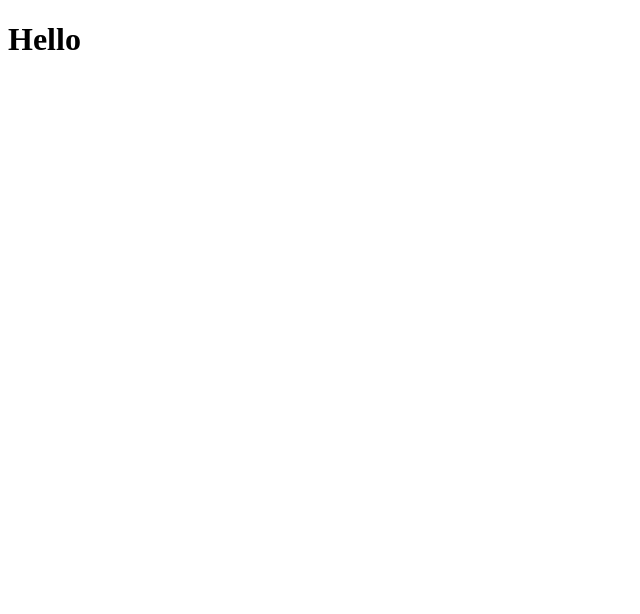
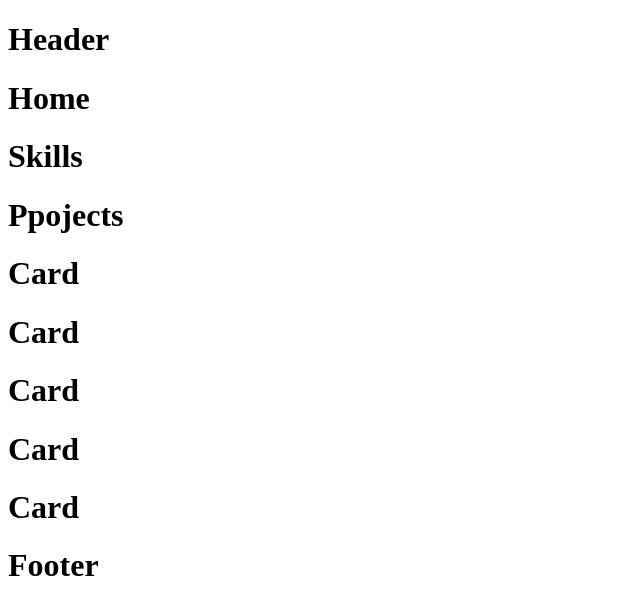
Before and after one commit to LuKilmer/portfolio, a Vue app: page / in a window 1280 px wide. Shown: the top 614 px of the page, without its empty margins (0-640 px from the left). Built offline with nearby package versions, Linux system fonts and the light colour scheme.

Commit message:
teste vue

```diff
--- a/src/App.vue
+++ b/src/App.vue
@@ -1,22 +1,18 @@
 <script setup lang="ts">
-import  HelloWorld  from './components/HelloWorld.vue'
+import Header from './components/Header.vue';
+import Home from './components/Home.vue';
+import Footer from './components/Footer.vue';
+import Skill from './components/Skills.vue'
+import Projects from './components/Projects.vue';
 </script>
 
 <template>
-  <HelloWorld msg="Vite + Vue" />
+  <Header></Header>
+  <Home></Home>
+  <Skill></Skill>
+  <Projects></Projects>
+  <Footer></Footer>
 </template>
 
 <style scoped>
-.logo {
-  height: 6em;
-  padding: 1.5em;
-  will-change: filter;
-  transition: filter 300ms;
-}
-.logo:hover {
-  filter: drop-shadow(0 0 2em #646cffaa);
-}
-.logo.vue:hover {
-  filter: drop-shadow(0 0 2em #42b883aa);
-}
 </style>
--- /dev/null
+++ b/src/components/Card.vue
@@ -0,0 +1,13 @@
+<template>
+    <h1>Card</h1>
+  </template>
+  <script lang="ts">
+    export default {
+      data () {
+        return {
+
+        }
+      }
+
+    }
+  </script>
--- /dev/null
+++ b/src/components/Footer.vue
@@ -0,0 +1,13 @@
+<template>
+    <h1>Footer</h1>
+  </template>
+  <script lang="ts">
+    export default {
+      data () {
+        return {
+
+        }
+      }
+
+    }
+  </script>
--- /dev/null
+++ b/src/components/Header.vue
@@ -0,0 +1,13 @@
+<template>
+    <h1>Header</h1>
+  </template>
+  <script lang="ts">
+    export default {
+      data () {
+        return {
+
+        }
+      }
+
+    }
+  </script>
--- a/src/components/HelloWorld.vue
+++ /dev/null
@@ -1,13 +0,0 @@
-<template>
-  <h1>Hello</h1>
-</template>
-<script lang="ts">
-  export default {
-    data () {
-      return {
-
-      }
-    }
-
-  }
-</script>
--- /dev/null
+++ b/src/components/Home.vue
@@ -0,0 +1,13 @@
+<template>
+    <h1>Home</h1>
+  </template>
+  <script lang="ts">
+    export default {
+      data () {
+        return {
+
+        }
+      }
+
+    }
+  </script>
--- /dev/null
+++ b/src/components/Projects.vue
@@ -0,0 +1,24 @@
+<template>
+    <h1>Ppojects</h1>
+    <Card></Card>
+    <Card></Card>
+    <Card></Card>
+    <Card></Card>
+    <Card></Card>
+</template>
+
+  <script lang="ts">
+    import Card from './Card.vue'
+
+    export default {
+        components: {
+            Card
+        },
+        data () {
+        return {
+
+        }
+      }
+
+    }
+  </script>
--- /dev/null
+++ b/src/components/Skills.vue
@@ -0,0 +1,13 @@
+<template>
+    <h1>Skills</h1>
+  </template>
+  <script lang="ts">
+    export default {
+      data () {
+        return {
+
+        }
+      }
+
+    }
+  </script>
```
